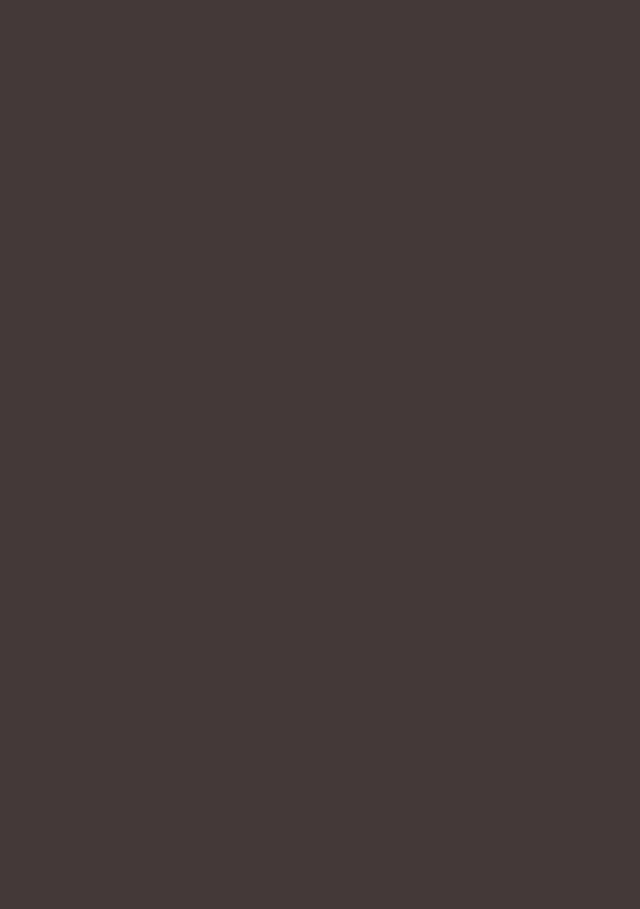
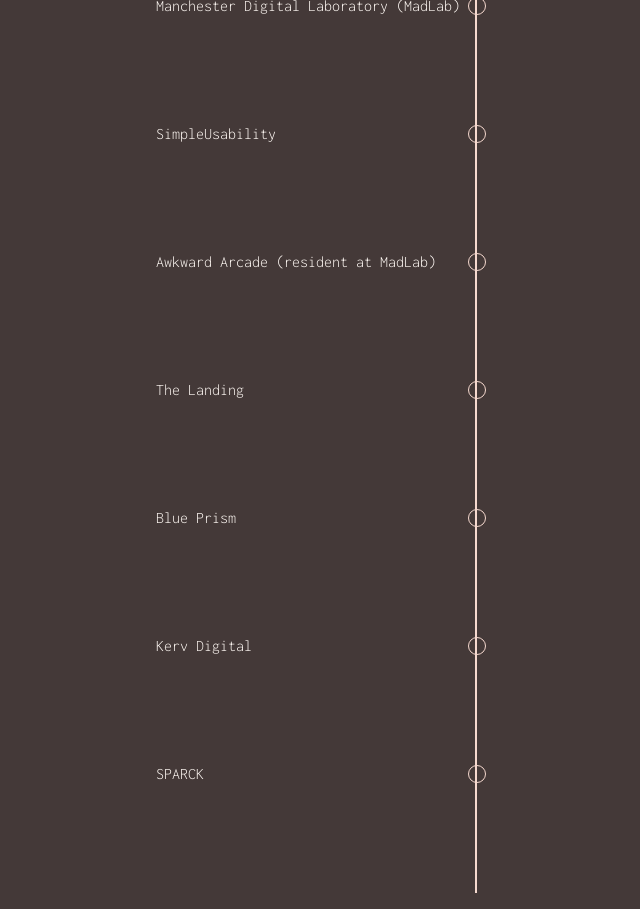
Before and after one commit to jrmedd/jamesmedd.co.uk, a React (Vite) app: page / in a window 1280 px wide. Shown: the part 560-1469 px from the top of the page, without its empty margins (164-804 px from the left). Before the commit the page ends 800 px from the top, so only its background shows below. Built offline with nearby package versions, Linux system fonts and the light colour scheme; a web font is replaced by a local one.

Commit message:
Start work on career overview

```diff
--- a/src/App.jsx
+++ b/src/App.jsx
@@ -8,9 +8,11 @@
 import { Wiggle } from './components/Wiggle'
 import { TimeOfDayGreeting } from './components/TimeOfDayGreeting'
 
+import { career } from './careerOverview.json'
+import { Timeline } from './components/Timeline'
+
 function App() {
   const [count, setCount] = useState(0)
-
   return (
     <ThemeProvider theme={theme.dark}>
       <GlobalStyle />
@@ -39,6 +41,7 @@
             </Stack>
           </Cluster>
           <Wiggle />
+          <Timeline events={career} />
         </Main>
       </ContentContainer>
     </ThemeProvider>
--- /dev/null
+++ b/src/careerOverview.json
@@ -0,0 +1,49 @@
+{
+  "career": [
+    {
+      "year": 2010,
+      "event": "University of Hull",
+      "description": "My multi-disciplinary BA allowed me to craft digital experiences, so I created an interactive installation for York Museums Trust in my final year."
+    },
+    {
+      "year": 2012,
+      "event": "University of Salford",
+      "description": "For my MA in art & design, creative technology was my focus. I became more in-tune with media theory, experimented with software, ran workshops, and joined the North West’s creative community."
+    },
+    {
+      "year": 2013,
+      "event": "Manchester Digital Laboratory (MadLab)",
+      "description": "At this scrappy, grassroots CIC, I did everything from formulating Arduino and web development workshops to helping with funding bids, and even cleaning the loos."
+    },
+    {
+      "year": 2014,
+      "event": "SimpleUsability",
+      "description": "As head of technical innovation, I was part of a huge research effort to overhaul accessibility for ASDA. I designed and developed a suite of software to facilitate better usability research for Virgin, EE, and M&S."
+    },
+    {
+      "year": 2016,
+      "event": "Awkward Arcade (resident at MadLab)",
+      "description": "MadLab’s Arts+Tech programme was a 'now or never' moment to realise my own dream project. The Awkward Arcade brought indie games to new audiences, popping up in museums, art galleries, and nightclubs. I also devised and ran a series of game design workshops across Greater Manchester, helping to earn 'Best Tech For Good Project' at the Big Chip Awards 2017."
+    },
+    {
+      "year": 2017,
+      "event": "The Landing",
+      "description": "As a design and technology consultant in an innovation lab, I provided emerging technology support to start-ups and large enterprises alike. Highlights include working with a cancer patient to prototype a therapeutic exercise app and IoT device, as well as designing the world’s first 3D-printed surgical support for ankylosing spondylitis patients with the NHS."
+    },
+    {
+      "year": 2018,
+      "event": "Blue Prism",
+      "description": "As a senior interaction designer at Blue Prism, I helped turn the world’s most powerful robotic process automation software into something more human-friendly. I was a key architect of the in-house design system and front-end component library, which has proven to be an essential tool for bringing a decades-old, desktop-oriented software company into the world of the web."
+    },
+    {
+      "year": 2021,
+      "event": "Kerv Digital",
+      "description": "As a senior UX consultant, I imagined the future of joined-up digital experiences for public and third sector clients, including the British Red Cross, Driver and Vehicle Standards Agency (DVSA), and The Scouts Association. Overhauling the DVSA’s commercial vehicle service meant rethinking several decades of complex civil service processes to adhere to the GOV.UK Service Standard."
+    },
+    {
+      "year": 2022,
+      "event": "SPARCK",
+      "description": "At SPARCK, I leverage my broad experience as a digital design consultant, creating usable, accessible services through a combination of extensive service design, detailed interaction design, and empathetic research. I'm also responsible for coaching our leads in the North of England and ensuring our strategy makes SPARCK a great place to work."
+    }
+  ]
+}
--- /dev/null
+++ b/src/components/Timeline.jsx
@@ -0,0 +1,57 @@
+import { useState } from 'react'
+import styled, { css } from 'styled-components'
+
+const TimelineContainer = styled.ol(props => css`
+  list-style: none;
+  margin: 0;
+  padding: 0;
+  display: flex;
+  flex-flow: column;
+`)
+
+const TimelineEvent = styled.li(props => css`
+  margin: 0;
+  padding: 0;
+  color: ${props => props.theme.text.body };
+  height: 8rem;
+  position: relative;
+  box-sizing: border-box;
+  &:after {
+    content: '';
+    height: 100%;
+    width: 50%;
+    position: absolute;
+    left: ${props => props.$index & 1 ? 'unset' : '-1px'};
+    right: ${props => props.$index & 1 ? '-1px' : 'unset'};
+    top: 0;
+    border-left: ${props => props.$index & 1 ? '2px' : 0} solid ${props => props.theme.interactive};
+    border-right: ${props => props.$index & 1 ? 0 : '2px'} solid ${props => props.theme.interactive};
+  }
+  &:before {
+    content: '';
+    position: absolute;
+    top: 0;
+    left: calc(50% - .5rem);
+    height: 1rem;
+    aspect-ratio: 1 / 1;
+    border-radius: 50%;
+    border: 1px solid ${props => props.theme.interactive};
+  }
+`)
+
+export const Timeline = props => {
+  const min = useState(Math.min(...props.events.map(event => event.year)))
+  const max = useState(Math.max(...props.events.map(event => event.year)))
+  return (
+    <TimelineContainer>
+    {
+      props.events.map((event, index) => (
+      <TimelineEvent $index={index} key={`event-${index}`}>
+        { event.event }
+      </TimelineEvent>
+      )
+    )
+    }
+    </TimelineContainer>
+  )
+}
```
